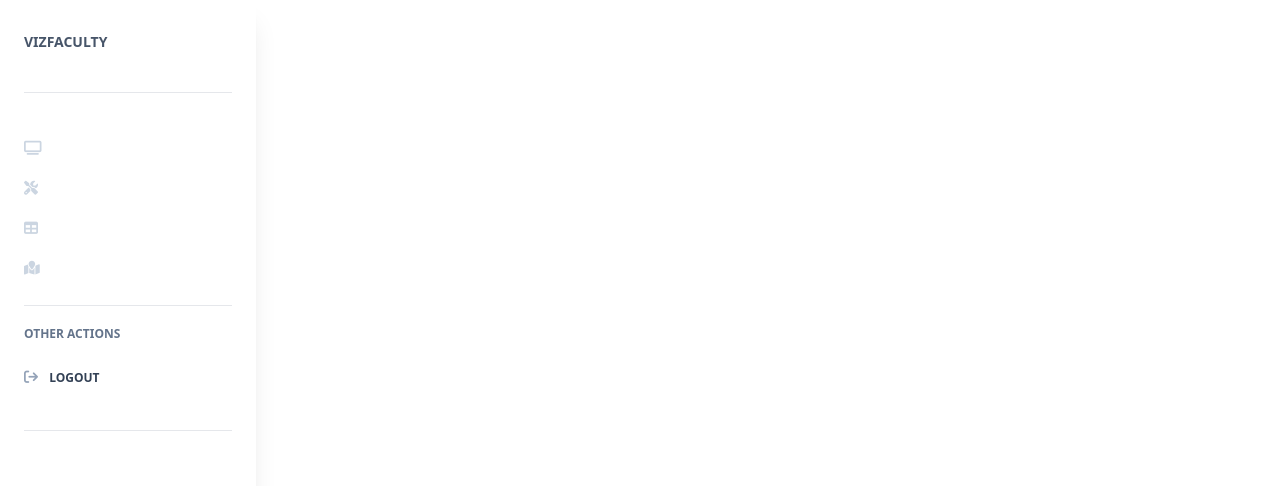
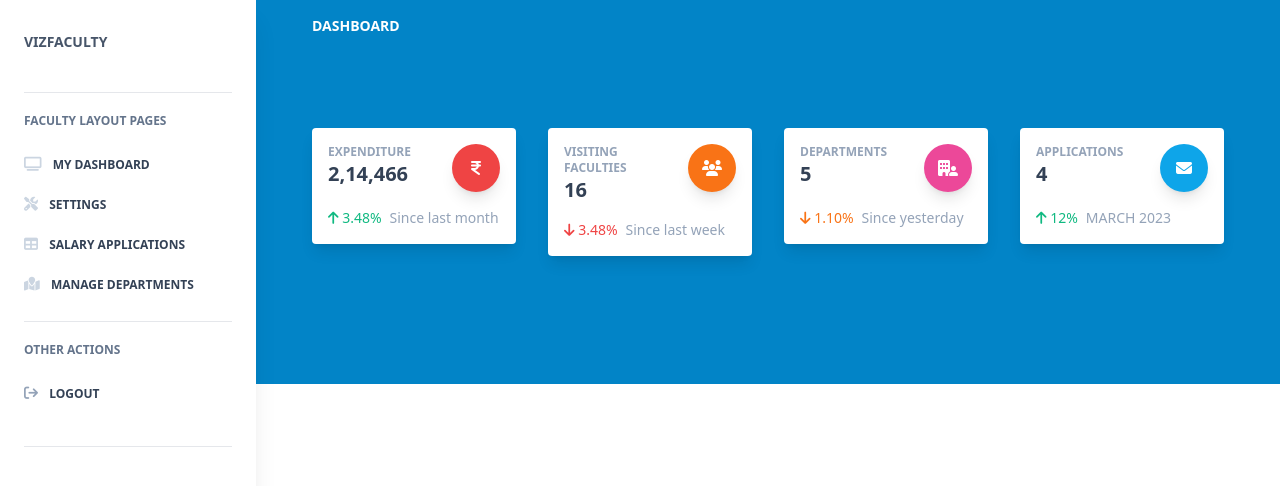
Before and after one commit to Saifkhan-rkp/VizFaculty-FrontEnd, a React (Create React App) app: page /dashboard-adminDept in a window 1280 px wide. Shown: the top 486 px of the page. Built offline with nearby package versions, Linux system fonts and the light colour scheme.

Commit message:
headerStats file props implemented

```diff
--- a/src/components/Headers/HeaderStats.js
+++ b/src/components/Headers/HeaderStats.js
@@ -5,15 +5,27 @@ import React from "react";
 import CardStats from "../Cards/CardsStats";
 import PropTypes from "prop-types";
 
-const userTypes ={
-  "faculty":{
-
+const constants ={
+  faculty:{
+    head1:"TOTAL LECTURES",
+    head2:"REMAINING LECTURES",
+    head3:"SUBJECTS",
+    head4:"TOTAL SALARY",
+    icons:["fas fa-chalkboard-user","fas fa-person-chalkboard","fas fa-book-open-reader","fas fa-indian-rupee-sign"]
   },
-  "hod":{
-
+  hod:{
+    head1:"EXPENDITURE",
+    head2:"VISITING FACULTIES",
+    head3:"DEPARTMENTS",
+    head4:"APPLICATIONS",
+    icons:["fas fa-indian-rupee-sign","fas fa-users","fas fa-building-user","fas fa-envelope"]
   },
-  "adminDept":{
-
+  adminDept:{
+    head1:"EXPENDITURE",
+    head2:"VISITING FACULTIES",
+    head3:"DEPARTMENTS",
+    head4:"APPLICATIONS",
+    icons:["fas fa-indian-rupee-sign","fas fa-users","fas fa-building-user","fas fa-envelope"]
   }
 }
 
@@ -25,6 +37,7 @@ export default function HeaderStats({
   state3,
   state4,
 }) {
+  const subtitles = constants[userType];
   return (
     <>
       {/* Header */}
@@ -35,49 +48,49 @@ export default function HeaderStats({
             <div className="flex flex-wrap">
               <div className="w-full lg:w-6/12 xl:w-3/12 px-4">
                 <CardStats
-                  statSubtitle="TRAFFIC"
-                  statTitle="350,897"
+                  statSubtitle= {subtitles.head1}
+                  statTitle={state1}
                   statArrow="up"
                   statPercent="3.48"
                   statPercentColor="text-emerald-500"
                   statDescripiron="Since last month"
-                  statIconName="far fa-chart-bar"
+                  statIconName={subtitles.icons[0]}
                   statIconColor="bg-red-500"
                 />
               </div>
               <div className="w-full lg:w-6/12 xl:w-3/12 px-4">
                 <CardStats
-                  statSubtitle="NEW USERS"
-                  statTitle="2,356"
+                  statSubtitle={subtitles.head2}
+                  statTitle={state2}
                   statArrow="down"
                   statPercent="3.48"
                   statPercentColor="text-red-500"
                   statDescripiron="Since last week"
-                  statIconName="fas fa-chart-pie"
+                  statIconName={subtitles.icons[1]}
                   statIconColor="bg-orange-500"
                 />
               </div>
               <div className="w-full lg:w-6/12 xl:w-3/12 px-4">
                 <CardStats
-                  statSubtitle="SUBJECTS"
-                  statTitle="3"
+                  statSubtitle={subtitles.head3}
+                  statTitle={state3}
                   statArrow="down"
                   statPercent="1.10"
                   statPercentColor="text-orange-500"
                   statDescripiron="Since yesterday"
-                  statIconName="fas fa-users"
+                  statIconName={subtitles.icons[2]}
                   statIconColor="bg-pink-500"
                 />
               </div>
               <div className="w-full lg:w-6/12 xl:w-3/12 px-4">
                 <CardStats
-                  statSubtitle="TOTAL SALARY"
-                  statTitle="12300"
+                  statSubtitle={subtitles.head4}
+                  statTitle={state4}
                   statArrow="up"
                   statPercent="12"
                   statPercentColor="text-emerald-500"
                   statDescripiron="MARCH 2023"
-                  statIconName="fas fa-rupee-sign"
+                  statIconName={subtitles.icons[3]}
                   statIconColor="bg-sky-500"
                 />
               </div>
@@ -90,11 +103,11 @@ export default function HeaderStats({
 }
 
 HeaderStats.defaultProps = {
-  userType: "Faculty",
-  state1: "qwerty",
-  state2: "qwerty",
-  state3: "qwerty",
-  state4: "qwerty",
+  userType: "faculty",
+  state1: "23",
+  state2: "15",
+  state3: "3",
+  state4: "12300",
 };
 HeaderStats.propTypes = {
   userType: PropTypes.oneOf(["faculty", "hod", "adminDept"]),
--- a/src/layouts/AdminDeptDashboard.jsx
+++ b/src/layouts/AdminDeptDashboard.jsx
@@ -1,30 +1,38 @@
 import React from "react";
 import Sidebar from "../components/Sidebar/Sidebar";
 import AdminNavBar from "../components/Navbars/AdminNavbar";
+// import CardForm from "../components/Cards/CardForm";
+import HeaderStats from "../components/Headers/HeaderStats";
+import FooterAdmin from "../components/Footers/FooterAdmin"
 
 export default function AdminDeptDashboard() {
     return (
         <>
-            <Sidebar/>
+            <Sidebar
+                heading="Faculty Layout Pages"
+                item1="My Dashboard"
+                item2="Settings"
+                item3="Salary Applications"
+                item4="Manage Departments"
+            />
             <div className="relative md:ml-64 bg-slate-100">
-                <AdminNavBar/>
-            </div>
-            {/* <div className="flex flex-wrap">
-                <div className="w-full xl:w-8/12 mb-12 xl:mb-0 px-4">
-                    <CardLineChart />
-                </div>
-                <div className="w-full xl:w-4/12 px-4">
-                    <CardBarChart />
+                <AdminNavBar />
+                <HeaderStats
+                    userType="adminDept"
+                    state1="2,14,466"
+                    state2="16"
+                    state3="5"
+                    state4="4"
+                 />
+                <div className="px-4 md:px-10 mx-auto w-full -m-24">
+                    {/* <div className="flex flex-wrap">
+                        <div className="w-full xl:w-8/12 mb-12 xl:mb-0 px-4">
+                            <CardForm />
+                        </div>
+                    </div> */}
+                    <FooterAdmin />
                 </div>
             </div>
-            <div className="flex flex-wrap mt-4">
-                <div className="w-full xl:w-8/12 mb-12 xl:mb-0 px-4">
-                    <CardPageVisits />
-                </div>
-                <div className="w-full xl:w-4/12 px-4">
-                    <CardSocialTraffic />
-                </div>
-            </div> */}
         </>
     );
 }
--- a/src/layouts/FacultyDashboard.jsx
+++ b/src/layouts/FacultyDashboard.jsx
@@ -15,7 +15,9 @@ export default function FacultyDashboard() {
       />
       <div className="relative md:ml-64 bg-slate-100">
         <AdminNavBar />
-        <HeaderStats />
+        <HeaderStats
+          userType="faculty"
+        />
       </div>
     </>
   );
--- a/src/layouts/HodDasboard.jsx
+++ b/src/layouts/HodDasboard.jsx
@@ -15,7 +15,9 @@ export default function HodDashboard() {
       />
       <div className="relative md:ml-64 bg-slate-100">
         <AdminNavBar />
-        <HeaderStats />
+        <HeaderStats
+          userType="hod"
+        />
       </div>
     </>
   );
```
